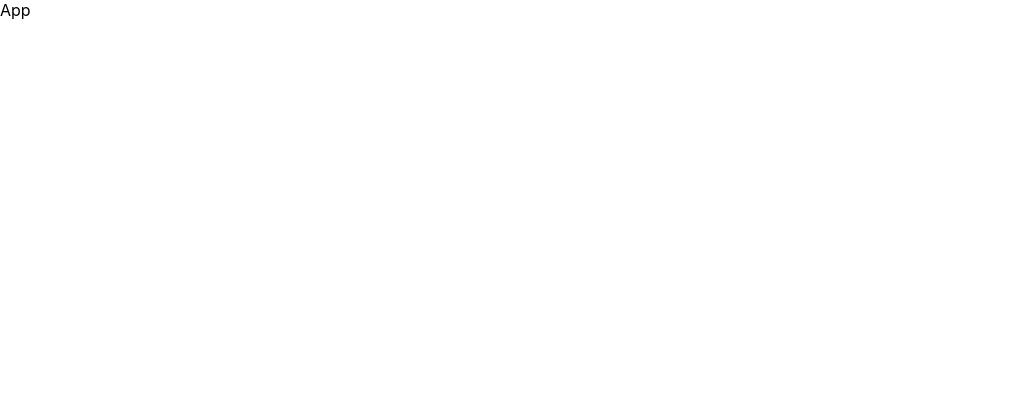
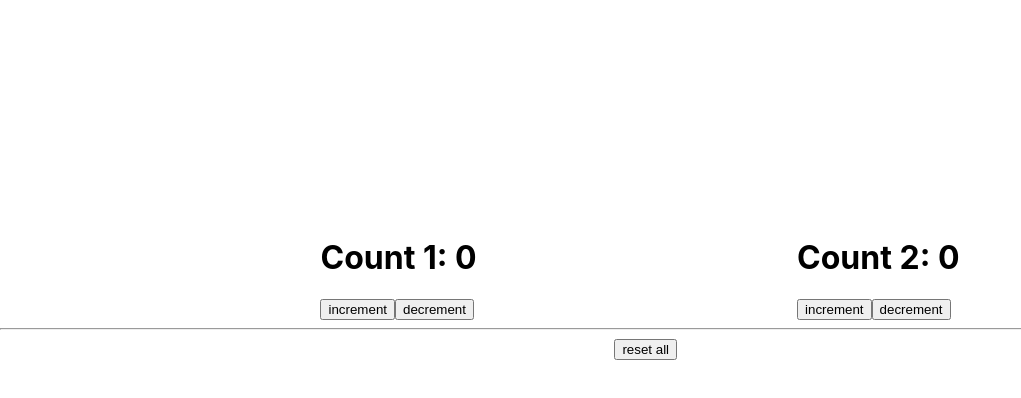
Before and after one commit to AnutaUser/sep_2022_react, a React (Create React App) app: page / in a window 1280 px wide. Shown: the top 398 px of the page, without its empty margins (0-1021 px from the left). Built offline with nearby package versions, Linux system fonts and the light colour scheme.

Commit message:
less_5_useReducer

```diff
--- a/src/App.js
+++ b/src/App.js
@@ -1,10 +1,47 @@
-import React from "react";
+import React, {useReducer} from "react";
 
 const App = () => {
 
+    const reducer = (state, action) => {
+        switch (action.type) {
+            case 'inc1':
+                return {...state, count1: state.count1 + 1};
+            case 'dec1':
+                return {...state, count1: state.count1 - 1};
+            case 'inc2':
+                return {...state, count2: state.count2 + 1};
+            case 'dec2':
+                return {...state, count2: state.count2 - 1};
+            case 'res':
+                return {count1: 0, count2: 0};
+            default: {
+                return state;
+            }
+        }
+    };
+
+    const innitValue = () => (
+        {count1: 0, count2: 0}
+    );
+
+    const [state, dispatch] = useReducer(reducer, null, innitValue);
+
     return (
         <div>
-            App
+            <div style={{display: 'flex', justifyContent: 'space-evenly', height: '40vh', alignItems: 'flex-end'}}>
+                <div>
+                    <h1>Count 1: {state.count1}</h1>
+                    <button onClick={() => dispatch({type: 'inc1'})}>increment</button>
+                    <button onClick={() => dispatch({type: 'dec1'})}>decrement</button>
+                </div>
+                <div>
+                    <h1>Count 2: {state.count2}</h1>
+                    <button onClick={() => dispatch({type: 'inc2'})}>increment</button>
+                    <button onClick={() => dispatch({type: 'dec2'})}>decrement</button>
+                </div>
+            </div>
+            <hr/>
+            <button  onClick={() => dispatch({type: 'res'})} style={{marginLeft: '48%'}}>reset all</button>
         </div>
     );
 };
```
